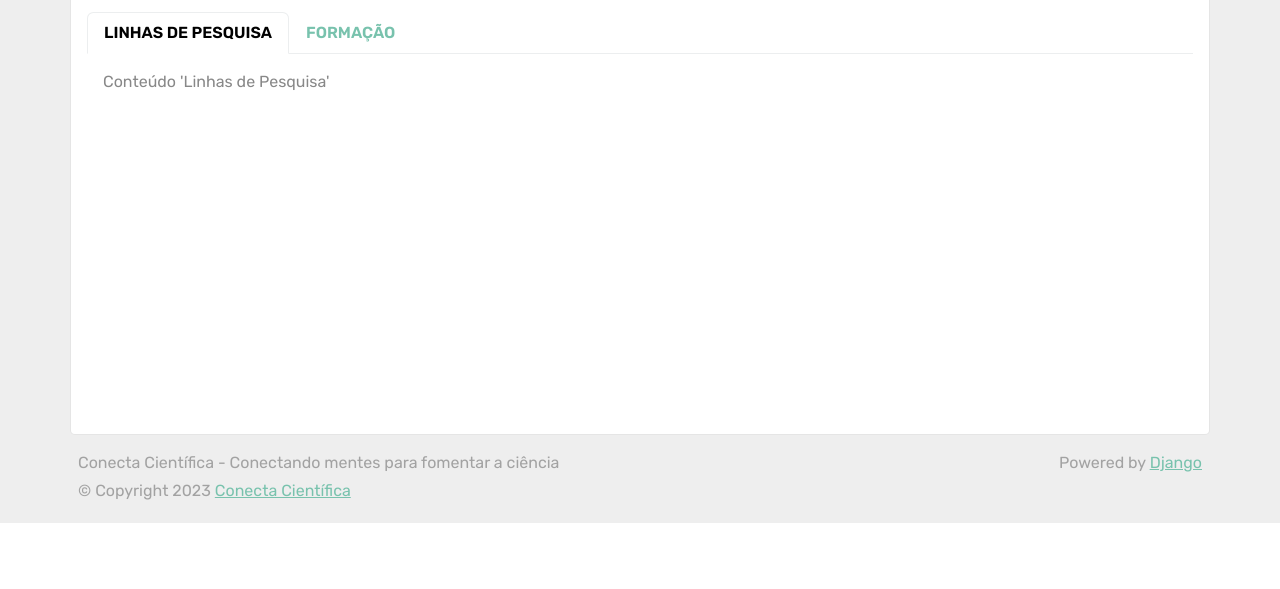
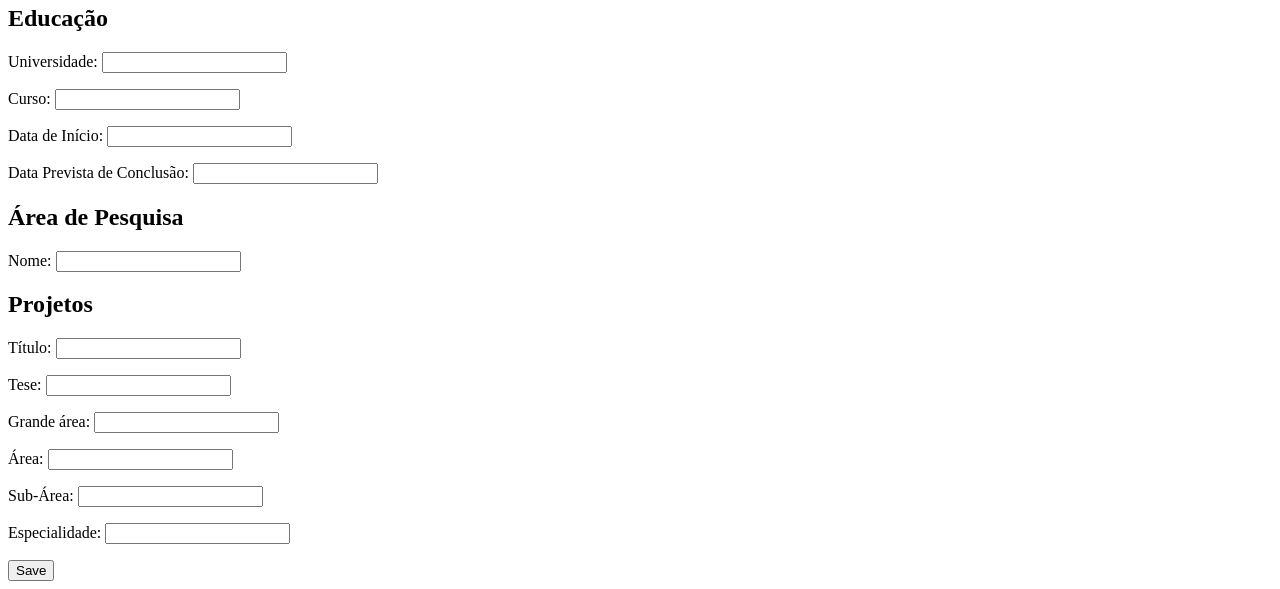
Before and after one commit to conecta-cientifica/conecta-cientifica, a Django app: template accounts/templates/user-profile.html in a window 1280 px wide. Shown: the part 277-866 px from the top of the page. Before the commit the page ends 800 px from the top, so only its background shows below. Run offline with Django 4.2, Linux system fonts and the light colour scheme; the template is opened without the code that fills it: values that come from a table or form of the project are taken from there, others are empty; tables that the repository leaves empty hold one stand-in row (values such as "Sample post"); some libraries are stand-ins or nearby versions.

Commit message:
SP3: Feature - Edição do perfil de usuário

```diff
--- a/accounts/forms.py
+++ b/accounts/forms.py
@@ -2,6 +2,7 @@ from django import forms
 from django.contrib.auth.models import User
 from django.contrib.auth.forms import AuthenticationForm
 from django.core.validators import RegexValidator
+from .models import UserProfile, Education, ResearchArea, ResearchProject, Tag
 
 
 class LoginForm(AuthenticationForm):
@@ -96,3 +97,51 @@ class UserForm(forms.ModelForm):
             raise forms.ValidationError(error_msgs)
 
         return cleaned
+
+
+class UserProfileForm(forms.ModelForm):
+    class Meta:
+        model = UserProfile
+        fields = ('first_name', 'last_name', 'email', 'tags',)
+        labels = {
+            'first_name': 'Nome',
+            'last_name': 'Sobrenome',
+            'email': 'E-mail',
+        }
+
+class EducationForm(forms.ModelForm):
+    class Meta:
+        model = Education
+        fields = ('university', 'course', 'start_date', 'end_date')
+        labels = {
+            'university': 'Universidade',
+            'course': 'Curso',
+            'start_date': 'Data de Início',
+            'end_date': 'Data Prevista de Conclusão',
+        }
+
+class ResearchAreaForm(forms.ModelForm):
+    class Meta:
+        model = ResearchArea
+        fields = ('name',)
+        labels = {
+            'name': 'Nome',
+        }
+
+class ResearchProjectForm(forms.ModelForm):
+    class Meta:
+        model = ResearchProject
+        fields = ('title', 'thesis', 'grade_area', 'area', 'sub_area', 'specialty')
+        labels = {
+            'title': 'Título',
+            'thesis': 'Tese',
+            'grade_area': 'Grande área',
+            'area': 'Área',
+            'sub_area': 'Sub-Área',
+            'specialty': 'Especialidade',
+        }
+
+class TagForm(forms.ModelForm):
+    class Meta:
+        model = Tag
+        fields = ('name',)
--- a/accounts/models.py
+++ b/accounts/models.py
@@ -1,33 +1,64 @@
 from django.db import models
 from django.contrib.auth.models import User
 
-# Create your models here.
-class LinhaPesquisa(models.Model):
-    descricao = models.CharField(max_length=100, null=False, blank = False)
+# class LinhaPesquisa(models.Model):
+#     descricao = models.CharField(max_length=100, null=False, blank = False)
 
-class Perfil(models.Model):
-    userID = models.OneToOneField(User, on_delete = models.CASCADE)
-    linhas = models.ManyToManyField(LinhaPesquisa)
+# class Perfil(models.Model):
+#     userID = models.OneToOneField(User, on_delete = models.CASCADE)
+#     linhas = models.ManyToManyField(LinhaPesquisa)
 
-class Formacao_titulacao(models.Model):
-    titulo = models.CharField(max_length=100)
-    curso = models.CharField(max_length=100, null=False, blank=False)
-    universidade = models.CharField(max_length=100, null=False, blank=False)
-    tese = models.CharField(max_length=200, blank=False, null=False)
-    grande_area = models.CharField(max_length=100)
-    area = models.CharField(max_length=100)
-    sub_area = models.CharField(max_length=100)
-    especialidade = models.CharField(max_length=100)
-    perfil = models.ForeignKey(Perfil, on_delete=models.CASCADE)
+# class Formacao_titulacao(models.Model):
+#     titulo = models.CharField(max_length=100)
+#     curso = models.CharField(max_length=100, null=False, blank=False)
+#     universidade = models.CharField(max_length=100, null=False, blank=False)
+#     tese = models.CharField(max_length=200, blank=False, null=False)
+#     grande_area = models.CharField(max_length=100)
+#     area = models.CharField(max_length=100)
+#     sub_area = models.CharField(max_length=100)
+#     especialidade = models.CharField(max_length=100)
+#     perfil = models.ForeignKey(Perfil, on_delete=models.CASCADE)
+
+# Início cadastro usuário
+class UserProfile(models.Model):
+    user = models.OneToOneField(User, on_delete=models.CASCADE)
+    first_name = models.CharField(max_length=30, default='')
+    last_name = models.CharField(max_length=30, default='')
+    email = models.EmailField(default='')
+    tags = models.ManyToManyField('Tag', blank=True)
+
+class Education(models.Model):
+    user_profile = models.ForeignKey(UserProfile, on_delete=models.CASCADE, related_name='educations')
+    university = models.CharField(max_length=100)
+    course = models.CharField(max_length=100)
+    start_date = models.DateField(null=True, blank=True)
+    end_date = models.DateField(null=True, blank=True)
+
+class ResearchArea(models.Model):
+    user_profile = models.ForeignKey(UserProfile, on_delete=models.CASCADE, related_name='research_areas')
+    name = models.CharField(max_length=100, blank=True, null=True)
+
+class ResearchProject(models.Model):
+    user_profile = models.ForeignKey(UserProfile, on_delete=models.CASCADE, related_name='research_projects')
+    title = models.CharField(max_length=100, blank=True, null=True)
+    thesis = models.CharField(max_length=100, blank=True, null=True)
+    grade_area = models.CharField(max_length=100, blank=True, null=True)
+    area = models.CharField(max_length=100, blank=True, null=True)
+    sub_area = models.CharField(max_length=100, blank=True, null=True)
+    specialty = models.CharField(max_length=100, blank=True, null=True)
+
+class Tag(models.Model):
+    name = models.CharField(max_length=50, unique=True)
+# Fim cadastro usuário
 
 class Requisitos_Projeto(models.Model):
     requisitos = models.CharField(max_length=100)
 
 class Projeto(models.Model):
     nome = models.CharField(max_length=100)
-    orientadorID = models.ForeignKey(Perfil, on_delete=models.CASCADE)
+    orientadorID = models.ForeignKey(UserProfile, on_delete=models.CASCADE)
     pesquisador_associado_projetc = models.ManyToManyField(
-        Perfil,
+        UserProfile,
         related_name='projetos_pesquisados',
         through='ProjetoAssociacao')
     requisito_orientado= models.ManyToManyField(Requisitos_Projeto)
@@ -37,6 +68,6 @@ class Projeto(models.Model):
     bolsa=models.BooleanField(default=False)
 
 class ProjetoAssociacao(models.Model):
-    perfil = models.ForeignKey(Perfil, on_delete=models.CASCADE)
+    perfil = models.ForeignKey(UserProfile, on_delete=models.CASCADE)
     projeto = models.ForeignKey(Projeto, on_delete=models.CASCADE)
     is_orientador = models.BooleanField(default=False)
--- a/accounts/templates/user-profile.html
+++ b/accounts/templates/user-profile.html
@@ -1,55 +1,26 @@
-{% extends 'base/base.html' %}
-{% load static %}
+<!DOCTYPE html>
+<html lang="en">
+<head>
+    <meta charset="UTF-8">
+    <title>Edit Profile</title>
+</head>
+<body>
+    <h1>Edit Profile</h1>
 
-{% block 'title' %}
-    <title>Conecta Científica - Perfil</title>
-{% endblock %}
+    <form method="post">
+        {% csrf_token %}
+        {{ user_profile_form.as_p }}
 
-{% block 'body' %}
-    <div class="container top-infos mt-3 d-flex justify-content-around align-items-center">
-        <div class="container profile-picture d-flex justify-content-center align-items-center">
-            <img src="{% static "img\nav-logo.svg"%}">
-        </div>
-        <div class="container top-infos-uteis d-flex justify-content-around">
-            <h1 class="text-dark">Nome Completo</h1>
-            <p class="text-dark">Instituição de ensino (vínculo atual)</p>
-            <button class="btn btn-light btn-lattes rounded-pill">
-                <a href="#">
-                    <img src="{% static "img\lattes-logo.png"%}" alt="Lattes Logo" class="lattes-logo">
-                    Currículo Lattes
-                </a>
-            </button>
-        </div>
-        <div class="vertical-line"></div>
-        <div class="container top-infos-endereco">
-            <h1 class="text-dark">Endereço Profissional</h1>
-            <p class="text-dark">
-                Universidade Federal de São Paulo <br>
-                Campus São José dos Campos, Instituto de Ciência e Tecnologia. <br>
-                Rua tal, número, bairro - sala xxx <br>
-                99999999 - São José dos Campos, SP - Brasil <br>
-                Telefone: (12) xxxxxxxx <br>
-            </p>
-        </div>
-    </div>
+        <h2>Educação</h2>
+        {{ education_form.as_p }}
 
-    <div class="container formacao-pesquisa mt-3 p-3">
-        <ul class="nav nav-tabs" id="myTab" role="tablist">
-            <li class="nav-item">
-                <a href="#pesquisa" class="nav-link active" data-bs-toggle="tab">LINHAS DE PESQUISA</a>
-            </li>
-            <li class="nav-item">
-                <a href="#formacao" class="nav-link" data-bs-toggle="tab">FORMAÇÃO</a>
-            </li>
-        </ul>
-        <div class="tab-content p-3">
-            <div class="tab-pane fade show active" id="pesquisa">
-                <p>Conteúdo 'Linhas de Pesquisa'</p>
-            </div>
-            <div class="tab-pane fade" id="formacao">
-                <p>Conteúdo 'Formação'</p>
-            </div>
-        </div>
-    </div>
+        <h2>Área de Pesquisa</h2>
+        {{ research_area_form.as_p }}
 
-{% endblock %}
+        <h2>Projetos</h2>
+        {{ research_project_form.as_p }}
+
+        <input type="submit" value="Save">
+    </form>
+</body>
+</html>
```
Also changed, not shown: accounts/admin.py (+21 -1 lines), accounts/templates/user-profile-Antigo.html (added, +55 -0 lines), accounts/views.py (+60 -5 lines), accounts/migrations/0003_education_researcharea_researchproject_tag_and_more.py (added).
